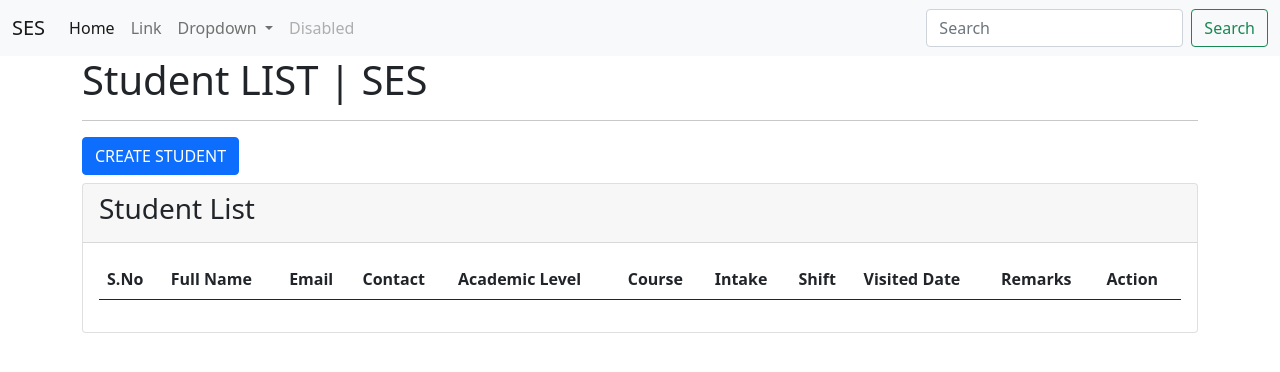
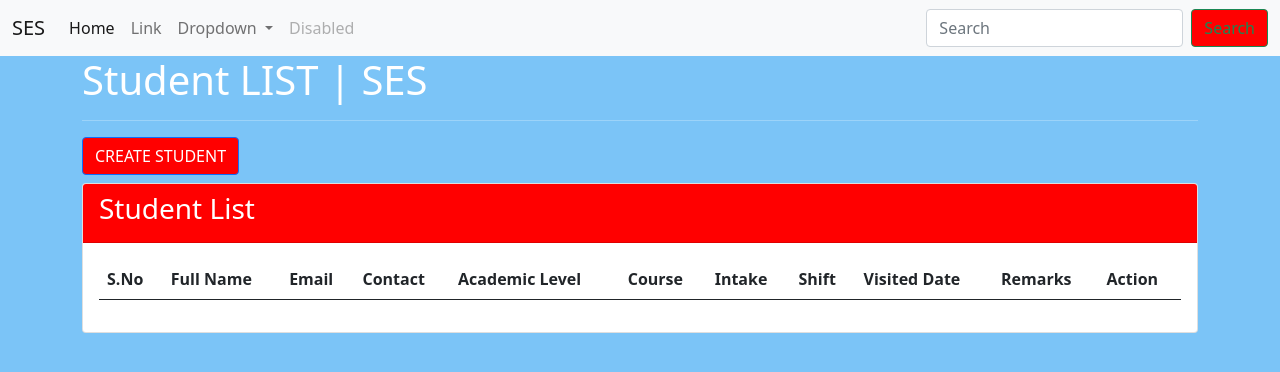
Before and after one commit to sixdgt/student_enquiry_system, a Django app: template project_ses/app_ses/templates/students/index.html in a window 1280 px wide. Shown: the top 372 px of the page. Run offline with Django 3.2, Linux system fonts and the light colour scheme; the template is opened without the code that fills it, so the values that code supplies are empty.

Commit message:
email configure & send and static file configuration

```diff
--- a/project_ses/app_ses/templates/students/index.html
+++ b/project_ses/app_ses/templates/students/index.html
@@ -1,7 +1,13 @@
 {% extends "layouts/base.html" %}
+
+{% load static %}
 
 {% block title %}
 Student | INDEX
+{% endblock %}
+
+{% block custom_css %}
+<link rel="stylesheet" href="{% static 'css/style.css' %}">
 {% endblock %}
 
 {% block body_content %}
@@ -54,3 +60,7 @@ Student | INDEX
     </div>
 </div>
 {% endblock %}
+
+{% block custom_js %}
+<script src="{% static 'js/script.js' %}"></script>
+{% endblock %}
--- /dev/null
+++ b/project_ses/project_ses/static/css/style.css
@@ -0,0 +1,12 @@
+body {
+    background-color: rgb(123, 196, 247);
+    color: rgb(255, 255, 255);
+}
+
+.card-header {
+    background-color: red !important;
+}
+
+.btn {
+    background-color: red;
+}
--- /dev/null
+++ b/project_ses/project_ses/static/js/script.js
@@ -0,0 +1,7 @@
+function doAlert(){
+    alert("Welcome to SES");
+}
+
+doAlert();
+
+console.log("Welcome");
```
Also changed, not shown: project_ses/app_ses/views.py (+7 -0 lines), project_ses/project_ses/settings.py (+13 -1 lines).
